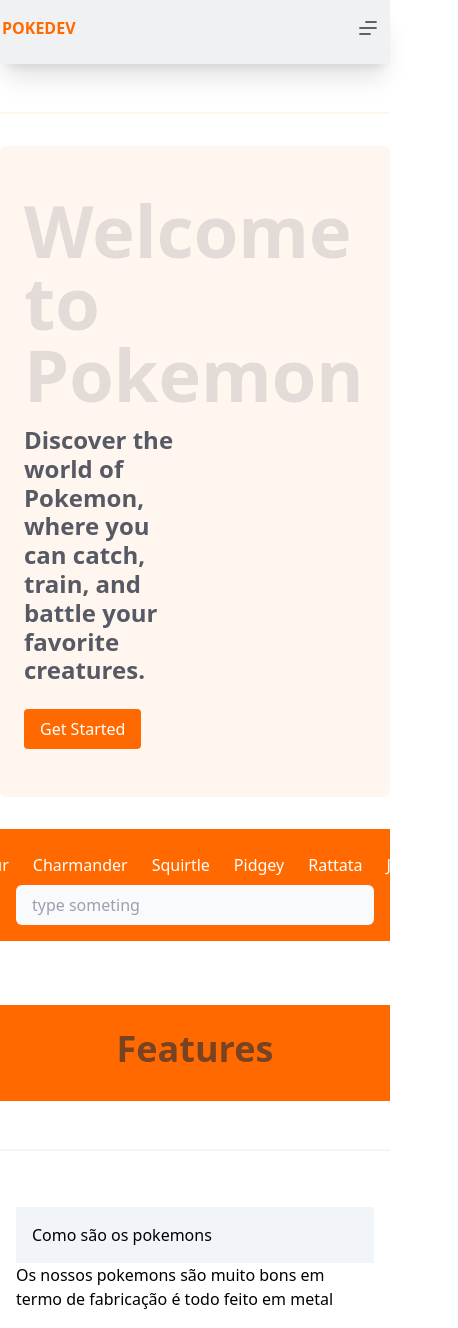
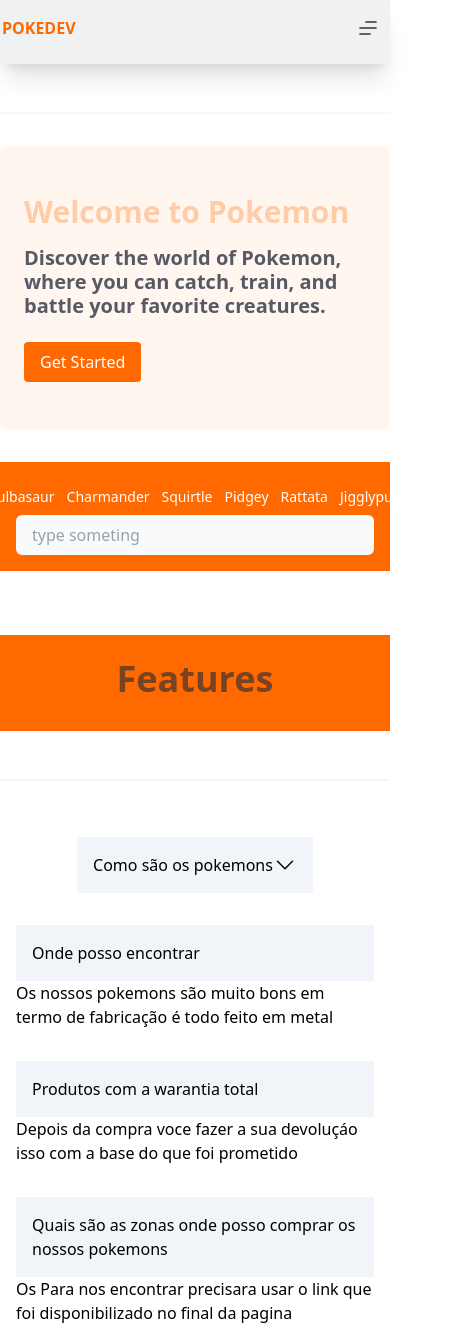
Before and after one commit to nanden-infinity/pokeProject, a plain HTML site: page index.html in a window 390 px wide. Shown: the top 1328 px of the page, 458 px wide, since content can reach past the window. Drawn offline with nearby package versions, Linux system fonts and the light colour scheme; no server answers.

Commit message:
Ajuste no menu lista

```diff
--- a/index.html
+++ b/index.html
@@ -101,11 +101,11 @@
           class="container mt-8 max-w-[1200px] mx-auto bg-orange-500/6 p-6 py-12 rounded-md"
           id="hero--section"
         >
-          <h1 class="text-7xl text-gray-900/12 font-bold mb-4">
+          <h1 class="md:text-7xl md:text-gray-900/12 font-bold mb-4 text-3xl text-orange-500/30 sm:text-6xl sm:text-red-500 md:text-5xl ">
             Welcome to Pokemon
           </h1>
           <p
-            class="text-2xl text-gray-900/70 font-bold leading-[1.2] max-w-2/4 text-gray-700 mb-6"
+            class="text-xl md:text-2xl text-gray-900/70 font-bold leading-[1.2] md:max-w-2/4 text-gray-700 mb-6"
           >
             Discover the world of Pokemon, where you can catch, train, and
             battle your favorite creatures.
@@ -122,7 +122,7 @@
             class="flex items-center w-full bg-orange-500 md:flex-row flex-col p-4"
           >
             <ul
-              class="flex md:justify-start justify-center list-none space-x-6 items-center p-2 bg-orange-500 text-white w-full"
+              class="flex md:justify-start justify-center list-none space-x-3 text-[14px] md:space-x-6 items-center p-2 bg-orange-500 text-white w-full"
             >
               <li><a href="#">Bulbasaur</a></li>
               <li><a href="#">Charmander</a></li>
@@ -168,9 +168,12 @@
             class="container mx-auto px-4 py-6 border-t-2 border-slate-400/10 flex flex-col items-center px-4"
           >
             <div class="perguntas" id="perguntas--1">
-              <dd class="flex flex-col px-2 py-4 justify-start">
-                 <dt class="bg-slate-100 p-4">Como são os pokemons</dt>
-                <dl>Os nossos pokemons são muito bons em termo de fabricação é todo feito em metal</dl>
+              <dd class="flex flex-col px-2 py-4  w-full">
+                 <dt class="bg-slate-100 p-4 flex items-center justify-between w-full">Como são os pokemons <span><svg xmlns="http://www.w3.org/2000/svg" fill="none" viewBox="0 0 24 24" stroke-width="1.5" stroke="currentColor" class="size-6">
+  <path stroke-linecap="round" stroke-linejoin="round" d="m19.5 8.25-7.5 7.5-7.5-7.5" />
+</svg>
+</span></dt>
+                <dl class="hidden">Os nossos pokemons são muito bons em termo de fabricação é todo feito em metal</dl>
               </dd>
             </div>
             <div class="perguntas" id="perguntas--2">
--- a/js/view.js
+++ b/js/view.js
@@ -1,3 +1,3 @@
 export const description =
   "O mundo Pokémon é um universo vibrante e multifacetado, onde criaturas extraordinárias";
-export const apiUrl = "https://pokeapi.co/api/v2/pokemon?limit=12";
+export const apiUrl = "https://pokeapi.co/api/v2/pokemon?limit=82";
```
